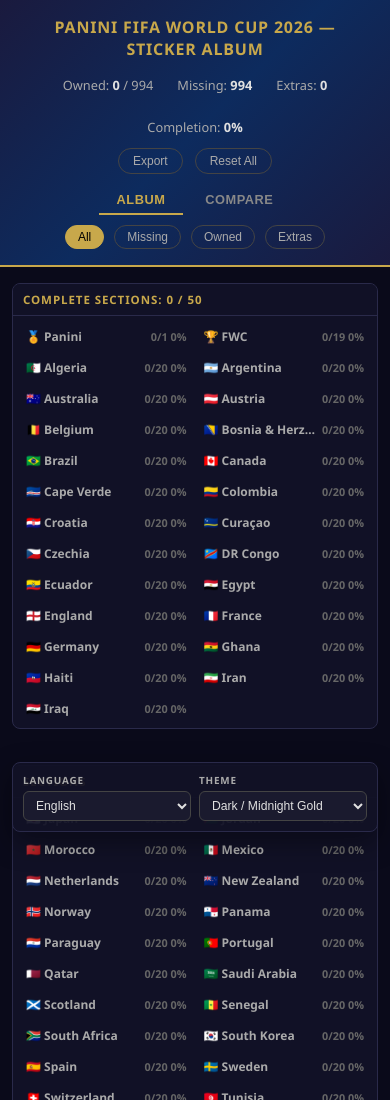
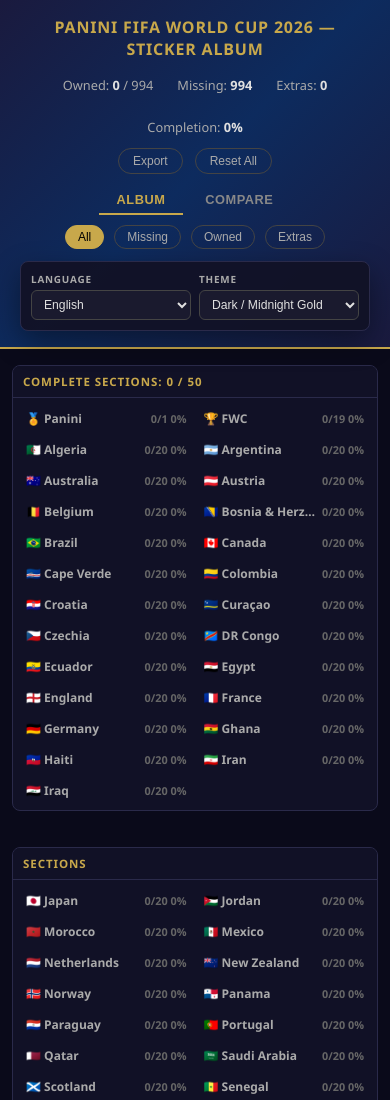
Before and after one commit to drakvan/fwcAlbumApp, a website: page public/index.html in a window 390 px wide. Shown: the top 1100 px of the page. Drawn offline with Linux system fonts and the light colour scheme; no server answers.

Commit message:
Moved theme selector to the top

```diff
--- a/public/css/styles.css
+++ b/public/css/styles.css
@@ -902,19 +902,20 @@
 }
 
 .settings-panel {
-  position: fixed;
+  position: absolute;
   right: 16px;
-  bottom: 16px;
-  z-index: 400;
+  top: 12px;
+  z-index: 2;
   display: grid;
-  grid-template-columns: auto auto;
+  grid-template-columns: 1fr;
   gap: 8px;
-  align-items: end;
+  align-items: stretch;
   background: color-mix(in srgb, var(--panel) 94%, transparent);
   border: 1px solid var(--border);
   border-radius: 8px;
   box-shadow: 0 10px 28px var(--shadow);
   padding: 10px;
+  text-align: left;
 }
 
 .settings-field {
@@ -931,7 +932,7 @@
 }
 
 .settings-select {
-  min-width: 118px;
+  width: 150px;
   background: var(--panel-strong);
   border: 1px solid var(--border-strong);
   border-radius: 6px;
@@ -1145,6 +1146,17 @@
 }
 
 @media (max-width: 900px) {
+  .settings-panel {
+    position: static;
+    grid-template-columns: repeat(2, minmax(0, 1fr));
+    max-width: 360px;
+    margin: 12px auto 0;
+  }
+
+  .settings-select {
+    width: 100%;
+  }
+
   .album-layout {
     grid-template-columns: repeat(2, minmax(0, 1fr));
     padding: 16px 12px;
@@ -1174,9 +1186,6 @@
   }
 
   .settings-panel {
-    left: 12px;
-    right: 12px;
-    bottom: 12px;
     grid-template-columns: 1fr 1fr;
   }
 
--- a/public/index.html
+++ b/public/index.html
@@ -30,23 +30,6 @@
     <button data-filter="owned">Owned</button>
     <button data-filter="extras">Extras</button>
   </div>
-</header>
-
-<div class="tab-panel active" id="panel-album">
-  <div class="album-layout">
-    <aside class="country-sidebar" aria-label="Country completion">
-      <div class="country-sidebar-title"><span id="complete-sections-label">Complete Sections</span>: <span id="complete-sections-count">0</span> / <span id="complete-sections-total">0</span></div>
-      <div class="country-list" id="country-list-left"></div>
-    </aside>
-    <main id="main"></main>
-    <aside class="country-sidebar" aria-label="More country completion">
-      <div class="country-sidebar-title" id="sections-label">Sections</div>
-      <div class="country-list" id="country-list-right"></div>
-    </aside>
-  </div>
-</div>
-
-<div class="missing-tooltip" id="missing-tooltip"></div>
 
 <div class="settings-panel" aria-label="Display settings">
   <label class="settings-field">
@@ -70,6 +53,23 @@
     </select>
   </label>
 </div>
+</header>
+
+<div class="tab-panel active" id="panel-album">
+  <div class="album-layout">
+    <aside class="country-sidebar" aria-label="Country completion">
+      <div class="country-sidebar-title"><span id="complete-sections-label">Complete Sections</span>: <span id="complete-sections-count">0</span> / <span id="complete-sections-total">0</span></div>
+      <div class="country-list" id="country-list-left"></div>
+    </aside>
+    <main id="main"></main>
+    <aside class="country-sidebar" aria-label="More country completion">
+      <div class="country-sidebar-title" id="sections-label">Sections</div>
+      <div class="country-list" id="country-list-right"></div>
+    </aside>
+  </div>
+</div>
+
+<div class="missing-tooltip" id="missing-tooltip"></div>
 
 <div class="tab-panel" id="panel-compare">
   <div class="compare-section">
```
